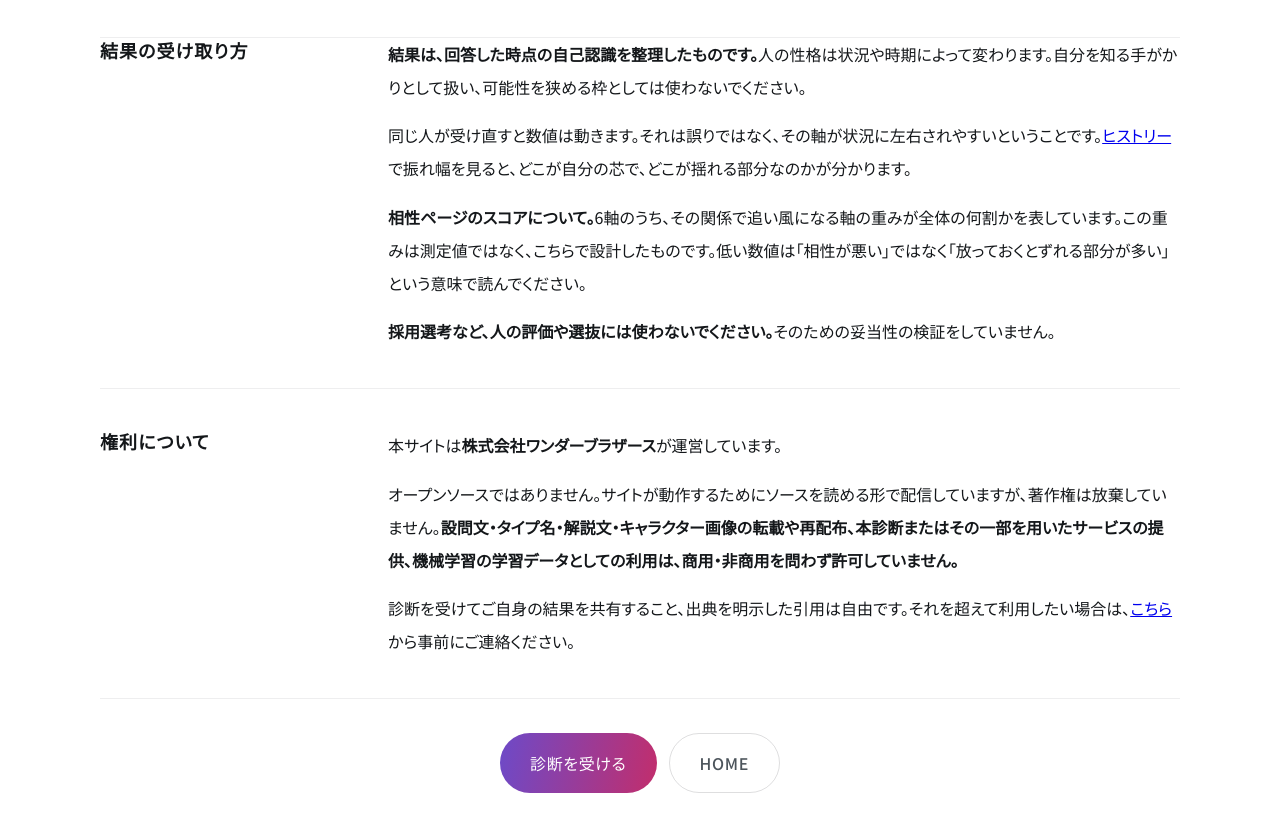
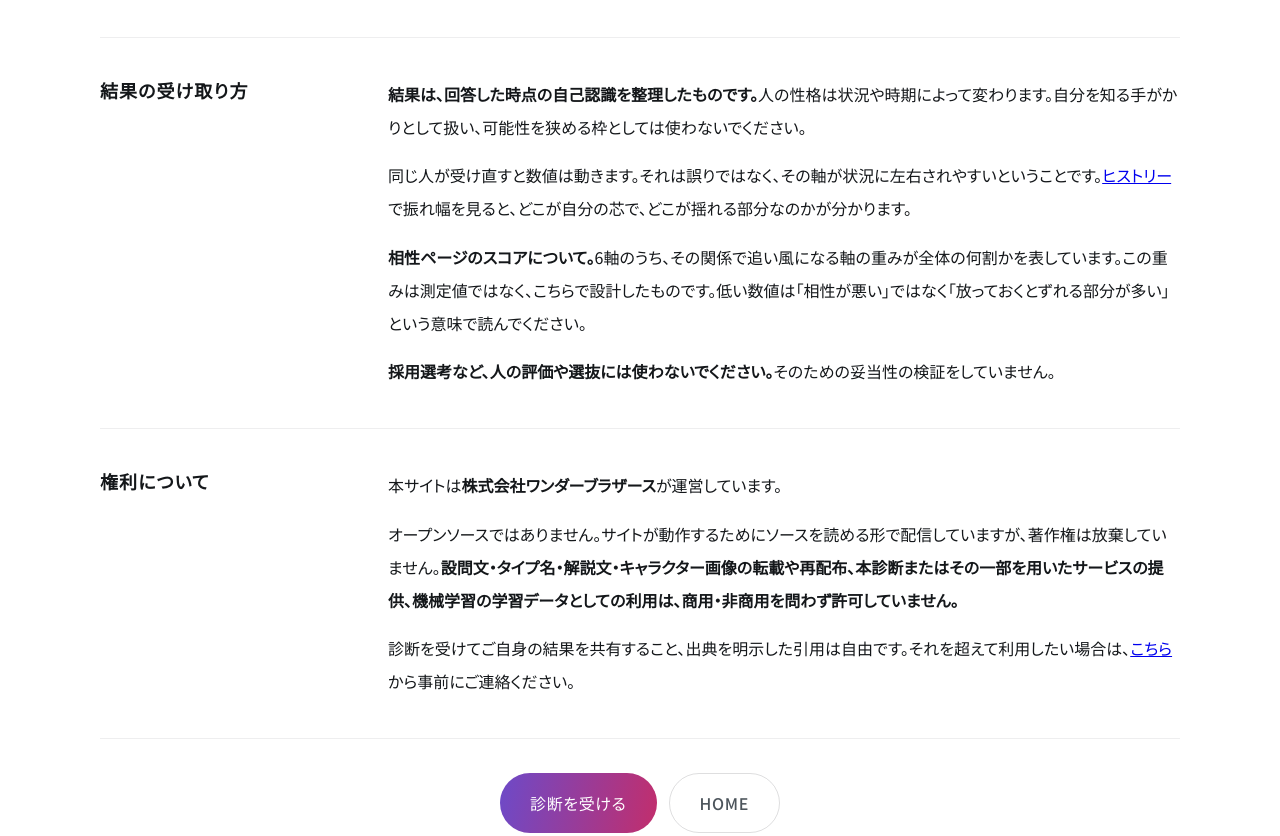
Before and after one commit to wonderbrothers/64monsters, a website: page docs/about/index.html in a window 1280 px wide. Shown: the part 1742-2578 px from the top of the page. Drawn offline with Linux system fonts and the light colour scheme.

Commit message:
aboutの「結果の受け取り方」だけ上余白が無いのを直す
id が result で、結果ページ用の #result{ padding:0 0 40px } が
全ページ共通のCSSから当たっていた。id はクラスより強いので
.sec{ padding:40px 0 } が負け、このセクションだけ上が詰まっていた。
id を receive に変える。

```diff
--- a/docs/about/index.html
+++ b/docs/about/index.html
@@ -105,7 +105,8 @@ height="0" width="0" style="display:none;visibility:hidden"></iframe></noscript>
     </div>
   </div>
 
-  <div class="sec split" id="result">
+  <!-- id は result にしない。結果ページの #result{padding:0} に当たって上余白が消える -->
+  <div class="sec split" id="receive">
     <h2>結果の受け取り方</h2>
     <div>
       <p class="body-text"><b>結果は、回答した時点の自己認識を整理したものです。</b>人の性格は状況や時期によって変わります。自分を知る手がかりとして扱い、可能性を狭める枠としては使わないでください。</p>
```
